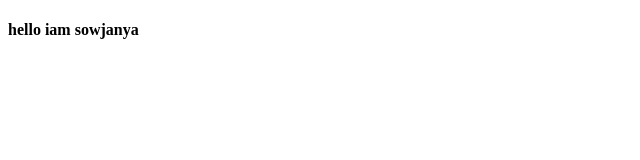
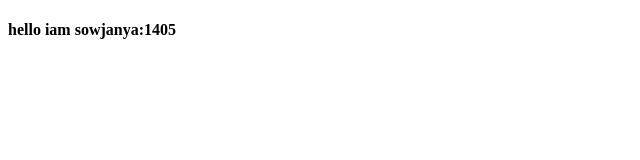
Before and after one commit to teju1403/Mysite, a plain HTML site: page about.html in a window 1280 px wide. Shown: the full height of the page, 0-640 px from the left. Drawn offline with Linux system fonts and the light colour scheme.

Commit message:
about.html modified

```diff
--- a/about.html
+++ b/about.html
@@ -6,6 +6,6 @@
     <title>Document</title>
 </head>
 <body>
-    <h4>hello iam sowjanya</h4>
+    <h4>hello iam sowjanya:1405</h4>
 </body>
 </html>
```
